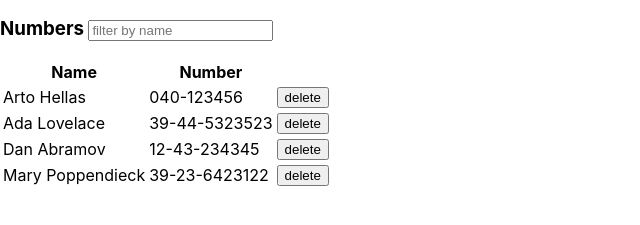
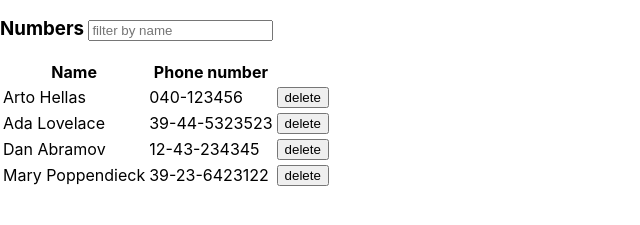
Before and after one commit to JouHouFin/HY_fullstack, a React (Create React App) app in the folder osa2/puhelinluettelo/: page / in a window 1280 px wide. Shown: the part 199-424 px from the top of the page, without its empty margins (0-640 px from the left). Built offline with nearby package versions, Linux system fonts and the light colour scheme; data requests are answered from the project's data file.

Commit message:
2.18*: puhelinluettelo step10 done

```diff
--- a/osa2/puhelinluettelo/src/App.js
+++ b/osa2/puhelinluettelo/src/App.js
@@ -1,114 +1,76 @@
 import React, { useState, useEffect } from 'react'
-import personUtils from './components/communications'
 import utils from './components/utils'
-
-const PersonForm = ({ newName, handleNameChange, newNumber, handleNumberChange, addContact }) => {
-  return (
-    <form>
-      <div>Name: <input value={newName} onChange={handleNameChange} /></div>
-      <div>Number: <input value={newNumber} onChange={handleNumberChange} /></div>
-      <div><utils.Button handleClick={addContact} text={'add'} type="submit" /></div>
-    </form>
-  )
-}
-
-const Person = ({ person, deleteContact }) => {
-  return (
-    <tr>
-      <td>{person.name}</td>
-      <td>{person.number}</td>
-      <td><utils.Button handleClick={() => deleteContact(person.id, person.name)} type={"submit"} text={"delete"} /></td>
-    </tr>
-  )
-}
-
-const PersonList = ({ persons, filteringString, deleteContact }) => {
-  const filteredList = persons.filter(person => person.name.toLowerCase().includes(filteringString.toLowerCase()))
-  filteredList.sort((a, b) => (a.name.toLowerCase() > b.name.toLowerCase()) ? true : false)
-
-  return (
-    <table>
-      <tbody>
-        <tr><th>Name</th><th>Number</th></tr>
-        {filteredList.map(person => <Person key={person.name} person={person} deleteContact={deleteContact}/>)}
-      </tbody>
-    </table>
-  )
-}
+import personComms from './services/communications'
+import personComps from './components/person'
 
 const App = () => {
   const [persons, setPersons] = useState([])
-
   const [newName, setNewName] = useState('')
   const [newNumber, setNewNumber] = useState('')
   const [filteringString, setFilteringString] = useState('')
 
+  const makePerson = () => { return { name: newName, number: newNumber } }  // helper function
+  const resetFields = () => { setNewName(''); setNewNumber('') }          // helper function
+  const handleNameChange = event => { setNewName(event.target.value) }
+  const handleNumberChange = event => { setNewNumber(event.target.value) }
+  const handleFilterChange = event => { setFilteringString(event.target.value) }
+
   useEffect(() => {
-    console.log("starting to fetch initial persons")
-    personUtils.getPersons()
+    personComms.getPersons()
     .then(initialPersons => {
-      console.log("promise fulfilled, initial persons fetched")
       setPersons(initialPersons)
     })
   }, [])
-  console.log(`persons length: ${persons.length}`)
 
   const addContact = event => {
     event.preventDefault()
     if (newName === '') {
       alert(`Name cannot be empty`)
+
     } else if (newNumber === '') {
       alert(`Number cannot be empty`)
+
     } else if (persons.some(person => person.name === newName)) {
-      alert(`${newName} is already added to phonebook`)
-    } else {
-      const newPersonObject = {
-        name: newName,
-        number: newNumber
+      const personToModifyId = persons.find(person => person.name === newName).id
+      const result = window.confirm(`${newName} is already added to phonebook. Change the number?`)
+
+      if (result) {
+      const modifiedPersonObject = makePerson()
+      personComms.updatePerson(personToModifyId, modifiedPersonObject)
+      .then(modifiedPerson => {
+        setPersons(persons.map(person => person.id !== personToModifyId ? person : modifiedPerson))
+        resetFields()
+      })
       }
 
-      personUtils.createPerson(newPersonObject)
+    } else {
+      const newPersonObject = makePerson()
+      personComms.createPerson(newPersonObject)
       .then(initialNewPerson => {
         setPersons(persons.concat(initialNewPerson))
-        setNewName('')
-        setNewNumber('')
+        resetFields()
       })
+
     }
   }
 
   const deleteContact = (personId, personName) => {
-    const result = window.confirm(`Want to delete ${personName} from phonebook?`);
+    const result = window.confirm(`Delete ${personName} from phonebook?`);
     if (result) {
-      personUtils.deletePerson(personId)
+      personComms.deletePerson(personId)
       .then(() => {
         setPersons(persons.filter(person => personId !== person.id))
       })
     }
-
-  }
-
-  const handleNameChange = (event) => {
-    console.log("new name: ", event.target.value)
-    setNewName(event.target.value)
-  }
-
-  const handleNumberChange = (event) => {
-    console.log("new number: ", event.target.value)
-    setNewNumber(event.target.value)
-  }
-
-  const handleFilterChange = (event) => {
-    console.log("filtering by name: ", event.target.value)
-    setFilteringString(event.target.value)
   }
 
   return (
     <div>
       <h1>Phonebook</h1>
       <h2>Add a new number</h2>
-      <PersonForm newName={newName} handleNameChange={handleNameChange} newNumber={newNumber} handleNumberChange={handleNumberChange} addContact={addContact} />
+      <utils.PersonForm newName={newName} handleNameChange={handleNameChange} newNumber={newNumber} handleNumberChange={handleNumberChange} addContact={addContact} />
       <h3>Numbers <utils.FilterInput filteringString={filteringString} handleFilterChange={handleFilterChange} /></h3>
-      <PersonList persons={persons} filteringString={filteringString} deleteContact={deleteContact}/>
+      <personComps.PersonList persons={persons} filteringString={filteringString} deleteContact={deleteContact}/>
     </div>
   )
 
--- /dev/null
+++ b/osa2/puhelinluettelo/src/components/person.js
@@ -0,0 +1,31 @@
+import React from 'react';
+import utils from './utils'
+
+const Person = ({ person, deleteContact }) => {
+  return (
+    <tr>
+      <td>{person.name}</td>
+      <td>{person.number}</td>
+      <td><utils.Button handleClick={() => deleteContact(person.id, person.name)} type={"submit"} text={"delete"} /></td>
+    </tr>
+  )
+}
+
+const PersonList = ({ persons, filteringString, deleteContact }) => {
+  if (persons.length === 0) {
+    return ( <h4>No numbers yet. Add some using the form above.</h4>)
+  }
+  const filteredList = persons.filter(person => person.name.toLowerCase().includes(filteringString.toLowerCase()))
+  filteredList.sort((a, b) => (a.name.toLowerCase() > b.name.toLowerCase()) ? true : false)
+
+  return (
+    <table>
+      <tbody>
+        <tr><th>Name</th><th>Phone number</th></tr>
+        {filteredList.map(person => <Person key={person.id} person={person} deleteContact={deleteContact}/>)}
+      </tbody>
+    </table>
+  )
+}
+
+export default {Person, PersonList}
--- a/osa2/puhelinluettelo/src/components/utils.js
+++ b/osa2/puhelinluettelo/src/components/utils.js
@@ -1,6 +1,6 @@
 import React from 'react'
 
-const Button = (props) => {
+const Button = props => {
   return (
     <button type={props.type} onClick={props.handleClick}>{props.text}</button>
   )
@@ -12,4 +12,14 @@ const FilterInput = ({filteredString, handleFilterChange}) => {
   )
 }
 
-export default {Button: Button, FilterInput: FilterInput}
+const PersonForm = ({ newName, handleNameChange, newNumber, handleNumberChange, addContact }) => {
+  return (
+    <form>
+      <div>Name: <input value={newName} onChange={handleNameChange} /></div>
+      <div>Number: <input value={newNumber} onChange={handleNumberChange} /></div>
+      <div><Button handleClick={addContact} text={'add'} type="submit" /></div>
+    </form>
+  )
+}
+
+export default {Button, FilterInput, PersonForm}
--- a/osa2/puhelinluettelo/src/components/communications.js
+++ b/osa2/puhelinluettelo/src/services/communications.js
@@ -17,4 +17,9 @@ const deletePerson = personId => {
   return request.then(response => response.data)
 }
 
-export default {getPersons: getPersons, createPerson: createPerson, deletePerson: deletePerson};
+const updatePerson = (personId, modifiedPerson) => {
+  const request = axios.put(`${baseUrl}/${personId}`, modifiedPerson)
+  return request.then(response => response.data)
+}
+
+export default {getPersons, createPerson, deletePerson, updatePerson}
```
